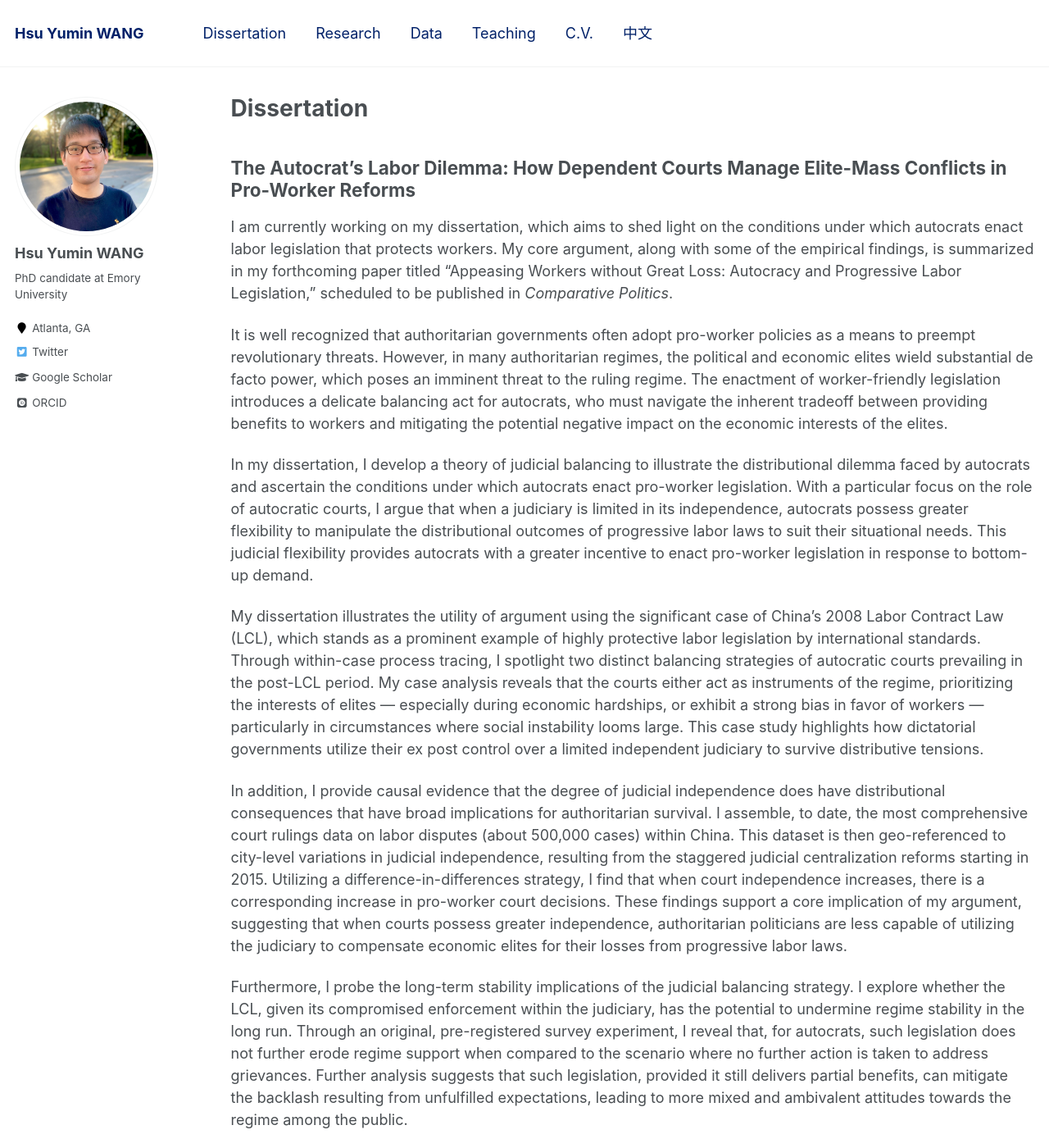
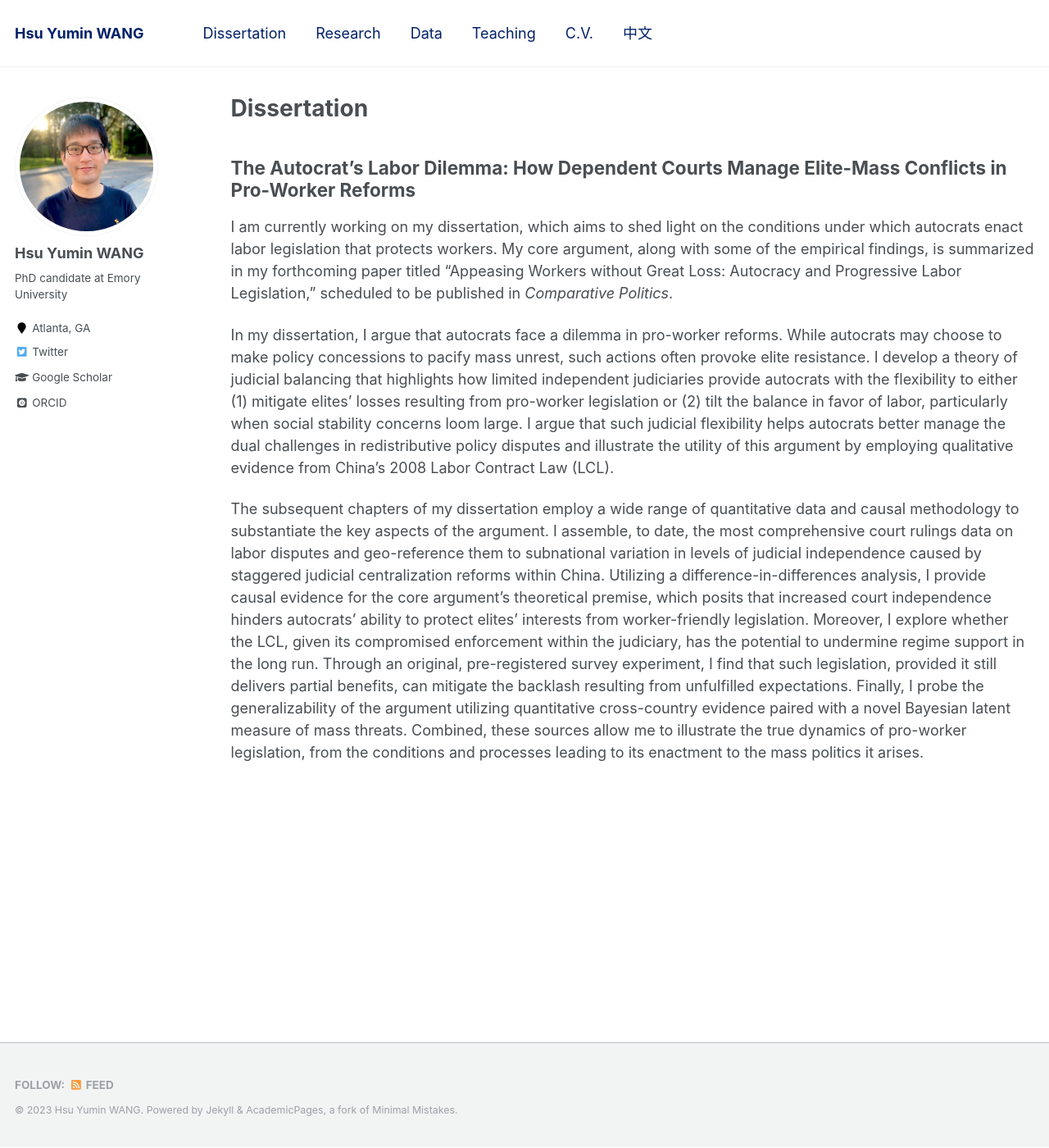
Before and after one commit to hsuyumin/hsuyumin.github.io, a Jekyll site: the page built from _pages/dissertation.md, in a window 1280 px wide and 1400 px high. Shown: the whole window at 82% size. Built offline with Jekyll 4.4.1, drawn with Linux system fonts in a browser that asks for light colours; some web fonts are replaced; some of the changed text lies outside the part shown.

Commit message:
Update dissertation.md

```diff
--- a/_pages/dissertation.md
+++ b/_pages/dissertation.md
@@ -12,16 +12,6 @@ redirect_from:
 
 I am currently working on my dissertation, which aims to shed light on the conditions under which autocrats enact labor legislation that protects workers. My core argument, along with some of the empirical findings, is summarized in my forthcoming paper titled "Appeasing Workers without Great Loss: Autocracy and Progressive Labor Legislation," scheduled to be published in _Comparative Politics_.
 
-It is well recognized that authoritarian governments often adopt pro-worker policies as a means to preempt revolutionary threats. However, in many authoritarian regimes, the political and economic elites wield substantial de facto power, which poses an imminent threat to the ruling regime. The enactment of worker-friendly legislation introduces a delicate balancing act for autocrats, who must navigate the inherent tradeoff between providing benefits to workers and mitigating the potential negative impact on the economic interests of the elites.
+In my dissertation, I argue that autocrats face a dilemma in pro-worker reforms. While autocrats may choose to make policy concessions to pacify mass unrest, such actions often provoke elite resistance. I develop a theory of judicial balancing that highlights how limited independent judiciaries provide autocrats with the flexibility to either (1) mitigate elites’ losses resulting from pro-worker legislation or (2) tilt the balance in favor of labor, particularly when social stability concerns loom large. I argue that such judicial flexibility helps autocrats better manage the dual challenges in redistributive policy disputes and illustrate the utility of this argument by employing qualitative evidence from China’s 2008 Labor Contract Law (LCL).
 
-In my dissertation, I develop a theory of judicial balancing to illustrate the distributional dilemma faced by autocrats and ascertain the conditions under which autocrats enact pro-worker legislation. With a particular focus on the role of autocratic courts, I argue that when a judiciary is limited in its independence, autocrats possess greater flexibility to manipulate the distributional outcomes of progressive labor laws to suit their situational needs. This judicial flexibility provides autocrats with a greater incentive to enact pro-worker legislation in response to bottom-up demand.
-
-My dissertation illustrates the utility of argument using the significant case of China’s 2008 Labor Contract Law (LCL), which stands as a prominent example of highly protective labor legislation by international standards. Through within-case process tracing, I spotlight two distinct balancing strategies of autocratic courts prevailing in the post-LCL period. My case analysis reveals that the courts either act as instruments of the regime, prioritizing the interests of elites — especially during economic hardships, or exhibit a strong bias in favor of workers — particularly in circumstances where social instability looms large. This case study highlights how dictatorial governments utilize their ex post control over a limited independent judiciary to survive distributive tensions.
-
-In addition, I provide causal evidence that the degree of judicial independence does have distributional consequences that have broad implications for authoritarian survival. I assemble, to date, the most comprehensive court rulings data on labor disputes (about 500,000 cases) within China. This dataset is then geo-referenced to city-level variations in judicial independence, resulting from the staggered judicial centralization reforms starting in 2015. Utilizing a difference-in-differences strategy, I find that when court independence increases, there is a corresponding increase in pro-worker court decisions. These findings support a core implication of my argument, suggesting that when courts possess greater independence, authoritarian politicians are less capable of utilizing the judiciary to compensate economic elites for their losses from progressive labor laws.
-
-Furthermore, I probe the long-term stability implications of the judicial balancing strategy. I explore whether the LCL, given its compromised enforcement within the judiciary, has the potential to undermine regime stability in the long run. Through an original, pre-registered survey experiment, I reveal that, for autocrats, such legislation does not further erode regime support when compared to the scenario where no further action is taken to address grievances. Further analysis suggests that such legislation, provided it still delivers partial benefits, can mitigate the backlash resulting from unfulfilled expectations, leading to more mixed and ambivalent attitudes towards the regime among the public.
-
-Finally, I examine the applicability of my argument beyond China by utilizing quantitative cross-country evidence. I advance a novel cross-national latent measure of mass threats covering 122 authoritarian countries from 1960 to 2018. This measure is derived using a dynamic Bayesian latent variable model that synthesizes 13 observed indicators representing two core facets of mass threats: grievance and organizational capacity. Using this new measure, I conduct a time-series cross-sectional data analysis and find that, consistent with my core hypothesis, as judicial independence decreases, mass threats have a greater effect on labor regulations.
-
-My dissertation makes two main scholarly contributions. First, while past research on autocratic courts has predominantly emphasized their functions in terms of regime legitimation, administrative oversight, commitment-making, and repression, my work sheds light on an oft-overlooked function of autocratic courts: they help balance the interests of elites and the masses amid distributive tensions. Second, while our current understanding of institutions and redistribution centers around political and electoral institutions, my dissertation moves beyond this traditional focus. I draw attention to judicial institutions, which, through their decisions and interpretations of the law, determine winners and losers and thus can have significant distributional consequences. Building on this point, my work further points out the inherent flexibility of autocratic judiciaries in influencing these distributional consequences, which autocrats can exploit to advance their own interests. Combined, these insights enhance our understanding of the broader institutional dynamics at play in the process of redistribution and governance in authoritarian regimes.
+The subsequent chapters of my dissertation employ a wide range of quantitative data and causal methodology to substantiate the key aspects of the argument. I assemble, to date, the most comprehensive court rulings data on labor disputes and geo-reference them to subnational variation in levels of judicial independence caused by staggered judicial centralization reforms within China. Utilizing a difference-in-differences analysis, I provide causal evidence for the core argument’s theoretical premise, which posits that increased court independence hinders autocrats’ ability to protect elites’ interests from worker-friendly legislation. Moreover, I explore whether the LCL, given its compromised enforcement within the judiciary, has the potential to undermine regime support in the long run. Through an original, pre-registered survey experiment, I find that such legislation, provided it still delivers partial benefits, can mitigate the backlash resulting from unfulfilled expectations. Finally, I probe the generalizability of the argument utilizing quantitative cross-country evidence paired with a novel Bayesian latent measure of mass threats. Combined, these sources allow me to illustrate the true dynamics of pro-worker legislation, from the conditions and processes leading to its enactment to the mass politics it arises.
```
